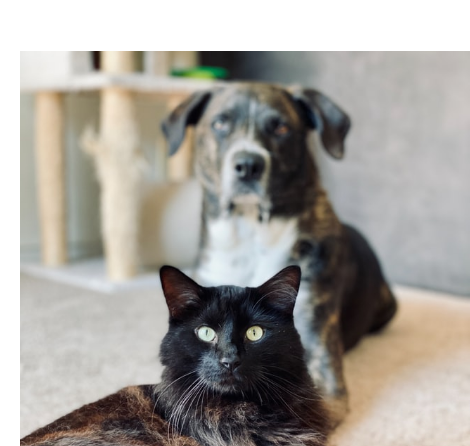
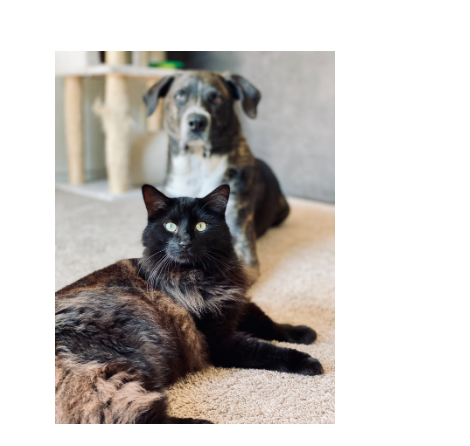
Before and after one commit to juworld713/wed01, a plain HTML site: page index.html in a window 390 px wide. Shown: the part 654-1100 px from the top of the page, 470 px wide, since content can reach past the window. Drawn offline with Linux system fonts and the light colour scheme.

Commit message:
사진 사이즈 조절

```diff
--- a/restyle.css
+++ b/restyle.css
@@ -90,4 +90,7 @@ li {
   padding-right: 20px;
   text-align: center;
   }
+img {
+  width: 80%
+  }
 }
```
